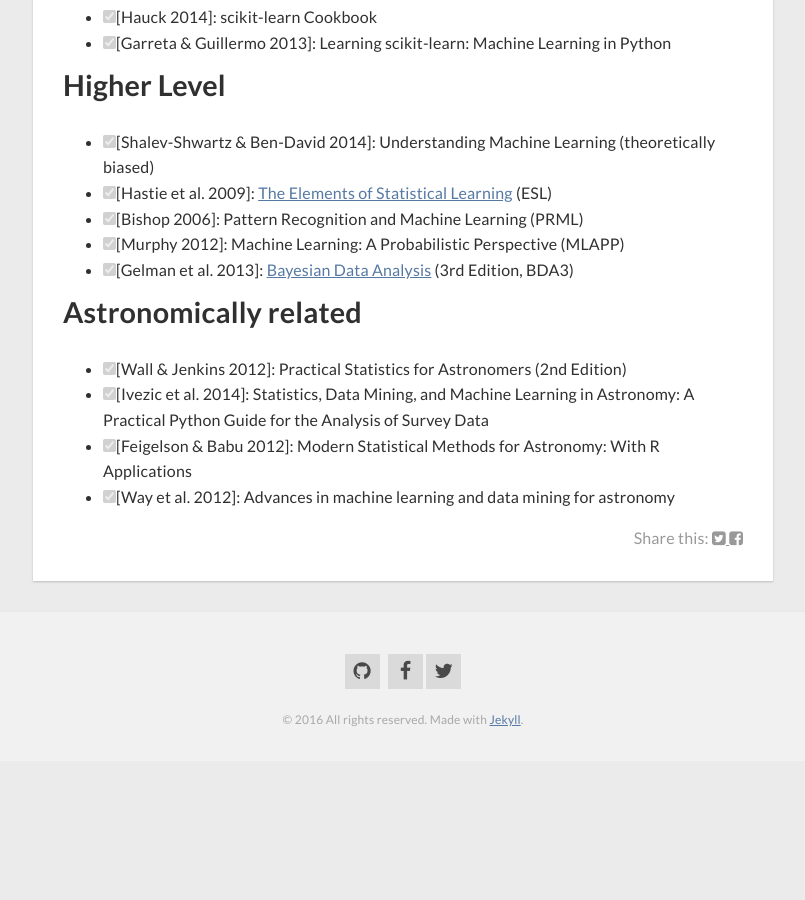
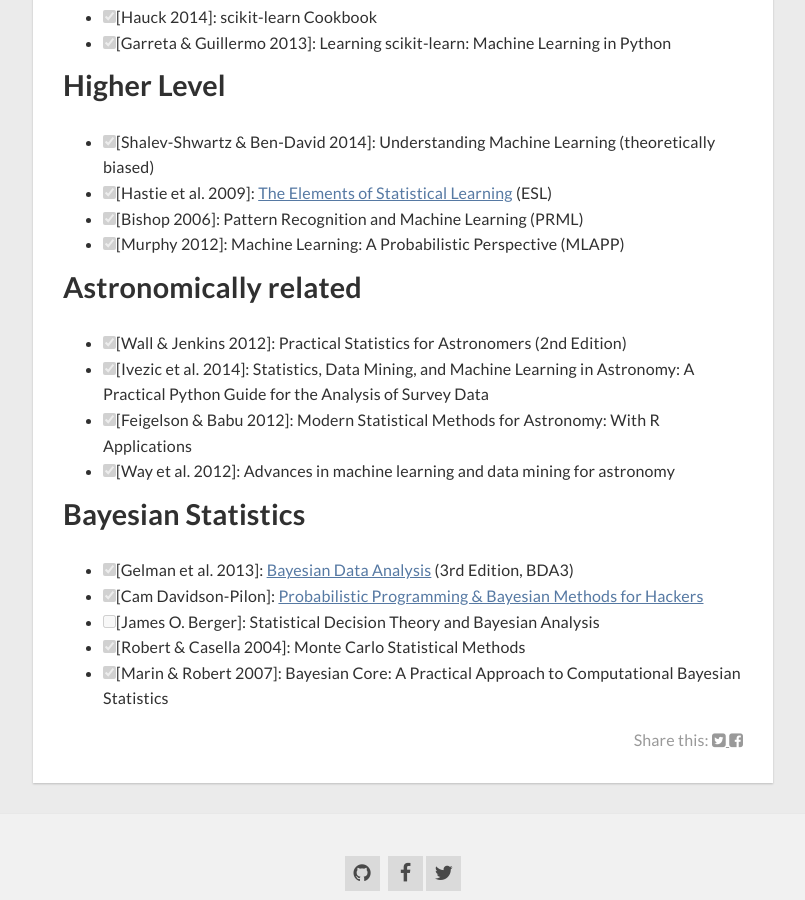
Before and after one commit to hypergravity/hypergravity.github.io, a Jekyll site: the page built from _posts/2016-12-10-Machine-Learning-Books.md, in a window 1280 px wide and 900 px high, scrolled down 749 px. Shown: the whole window, without its empty margins (237-1042 px from the left). Built offline with Jekyll 4.4.1, drawn with Linux system fonts in a browser that asks for light colours; nearby versions of some CDN libraries; before the commit the page ends 1510 px from its top, so only the background shows below that.

Commit message:
update 2016-12-10-Machine-Learning-Books.md

```diff
--- a/_posts/2016-12-10-Machine-Learning-Books.md
+++ b/_posts/2016-12-10-Machine-Learning-Books.md
@@ -31,10 +31,16 @@ to see the right version
 - [x] \[Hastie et al. 2009]: [The Elements of Statistical Learning](http://statweb.stanford.edu/~tibs/ElemStatLearn/) (ESL)
 - [x] \[Bishop 2006]: Pattern Recognition and Machine Learning (PRML)
 - [x] \[Murphy 2012]: Machine Learning: A Probabilistic Perspective (MLAPP)
-- [x] \[Gelman et al. 2013]: [Bayesian Data Analysis](http://www.stat.columbia.edu/~gelman/book/) (3rd Edition, BDA3)
 
 ## Astronomically related
 - [x] \[Wall & Jenkins 2012]: Practical Statistics for Astronomers (2nd Edition)
 - [x] \[Ivezic et al. 2014]: Statistics, Data Mining, and Machine Learning in Astronomy: A Practical Python Guide for the Analysis of Survey Data
 - [x] \[Feigelson & Babu 2012]: Modern Statistical Methods for Astronomy: With R Applications
 - [x] \[Way et al. 2012]: Advances in machine learning and data mining for astronomy
+
+## Bayesian Statistics
+- [x] \[Gelman et al. 2013]: [Bayesian Data Analysis](http://www.stat.columbia.edu/~gelman/book/) (3rd Edition, BDA3)
+- [x] \[Cam Davidson-Pilon]: [Probabilistic Programming & Bayesian Methods for Hackers](http://camdavidsonpilon.github.io/Probabilistic-Programming-and-Bayesian-Methods-for-Hackers/)
+- [ ] \[James O. Berger]: Statistical Decision Theory and Bayesian Analysis
+- [x] \[Robert & Casella 2004]: Monte Carlo Statistical Methods
+- [x] \[Marin & Robert 2007]: Bayesian Core: A Practical Approach to Computational Bayesian Statistics
```
